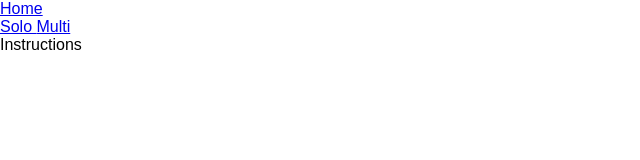
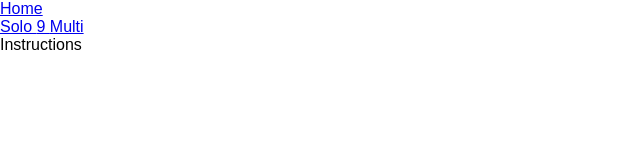
Before and after one commit to ayellapragada/AwesomeGo, a React (Create React App) app in the folder client/: page /solo in a window 1280 px wide. Shown: the top 160 px of the page, without its empty margins (0-640 px from the left). Built offline with nearby package versions, Linux system fonts and the light colour scheme; the HTML template or start-up script is replaced by a standard one.

Commit message:
Add easy click multi lobbies.

```diff
--- a/client/src/components/home/Home.js
+++ b/client/src/components/home/Home.js
@@ -10,7 +10,8 @@ const Home = (props) => {
     <div>
       <div>
         <Link to="/solo"> Solo </Link>
-        <Link to={`/multi/9`}> Multi </Link>
+        <Link to={`/multi/9`}> 9 </Link>
+        <Link to={`/multi/${randomId}`}> Multi </Link>
       </div>
       <Instructions />
     </div>
@@ -18,5 +19,3 @@ const Home = (props) => {
 };
 
 export default Home;
-
-        // <Link to={`/multi/${randomId}`}> Multi </Link>
```
